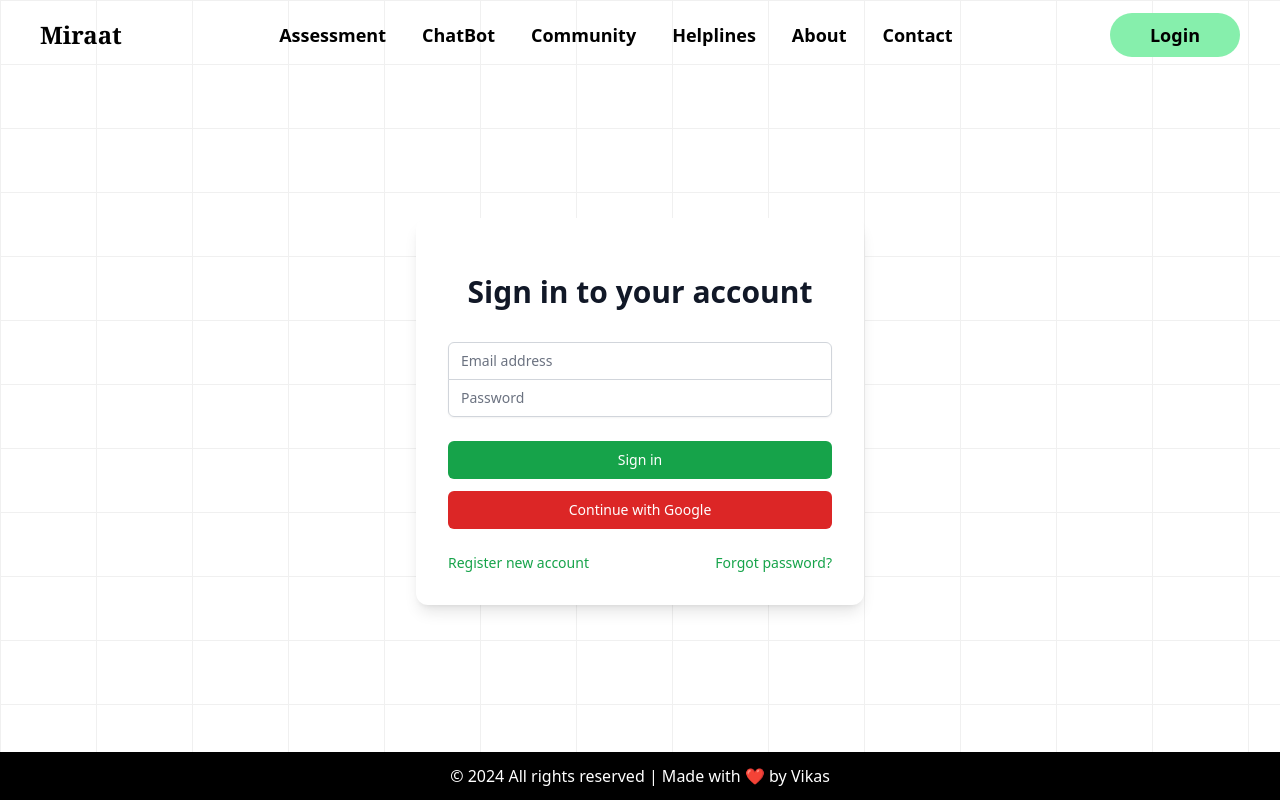
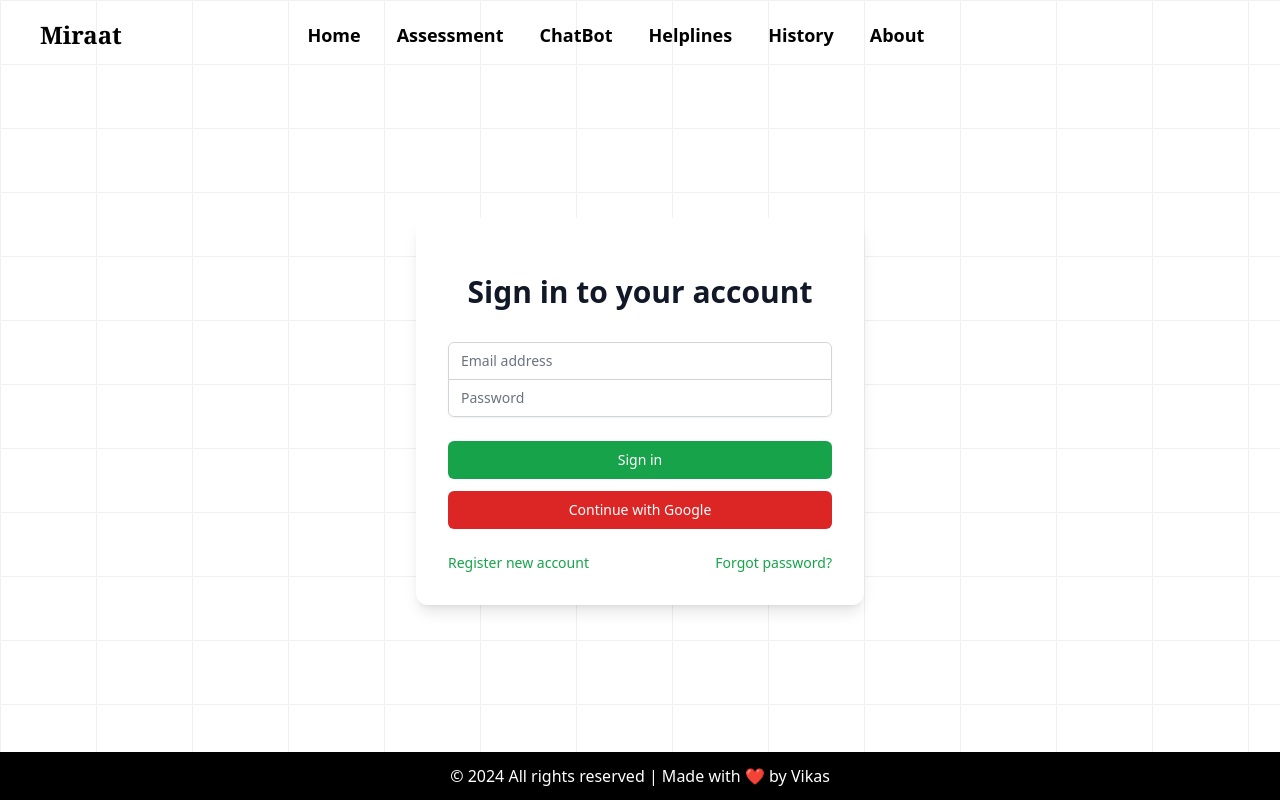
Before and after one commit to vikassahu1/Miraat, a FastAPI app: page /login in a window 1280 px wide. Run offline with FastAPI, Linux system fonts and the light colour scheme; some libraries are stand-ins or nearby versions.

Commit message:
Navbar sorted

```diff
--- a/static/output.css
+++ b/static/output.css
@@ -1135,6 +1135,10 @@ video {
   color: rgb(107 114 128 / var(--tw-placeholder-opacity, 1));
 }
 
+.opacity-0 {
+  opacity: 0;
+}
+
 .shadow-lg {
   --tw-shadow: 0 10px 15px -3px rgb(0 0 0 / 0.1), 0 4px 6px -4px rgb(0 0 0 / 0.1);
   --tw-shadow-colored: 0 10px 15px -3px var(--tw-shadow-color), 0 4px 6px -4px var(--tw-shadow-color);
--- a/static/register.js
+++ b/static/register.js
@@ -71,6 +71,10 @@ async function register() {
 
         const responseData = await response.json();
         if (response.ok) {
+
+            // local storage token set to check registration status
+            // localStorage.setItem('authToken', token);
+
             alert("Registration successful!");
         } else {
             alert(`Registration failed: ${responseData.detail || 'Unknown error'}`);
@@ -105,7 +109,15 @@ async function login() {
 
         const data = await response.json();
         if (response.ok) {
+
+            // local storage token set to check login status
+            localStorage.setItem('authToken', token);
             alert("Login successful!");
+
+            // On sucess =ful login the page will go back to the home.
+            // window.location.href = '/';
+
+
         } else {
             alert("Error during login: " + data.detail);
         }
--- a/templates/login.html
+++ b/templates/login.html
@@ -16,19 +16,25 @@
             Miraat
         </div>
         <div class="space-x-9 text-lg font-semibold font-sans text-black hidden md:flex">
+            <a href="/" class="hover:text-green-300">Home</a>
             <a href="/assessment" class="hover:text-green-300">Assessment</a>
-            <a href="/assessment" class="hover:text-green-300">ChatBot</a>
-            <a href="#assessment" class="hover:text-green-300">Community</a>
-            <a href="/helplines" class="hover:text-green-300">Helplines</a>
-            <a href="#assessment" class="hover:text-green-300">About</a>
-            <a href="#assessment" class="hover:text-green-300">Contact</a>
+            <a href="/assessment" class="hover:text-green-300 ">ChatBot</a>
+            <a href="/helplines" class="hover:text-green-300 ">Helplines</a>
+            <a href="/helplines" class="hover:text-green-300 ">History</a>
+            <a href="#assessment" class="hover:text-green-300 ">About</a>
         </div>
-        <div class="space-x-4 hidden font-sans font-semibold md:flex">
-            <a href="/login" class="hover:text-sky-300 bg-green-300 text-lg rounded-full px-10 py-2">Login</a>
+
+
+        <!-- This thing is just dummy here no importance  -->
+        <div class="space-x-4 hidden font-sans font-semibold md:flex opacity-0">
+            <a class="hover:text-sky-300 bg-green-300 text-lg rounded-full px-10 py-2">Login</a>
         </div>
         <div class="md:hidden">
             <button id="menu-button" class="text-xl">&#9776;</button>
         </div>
+
+
+
     </nav>
 
 
```
Also changed, not shown: templates/assessment.html (+18 -0 lines), templates/base.html (+8 -3 lines).
